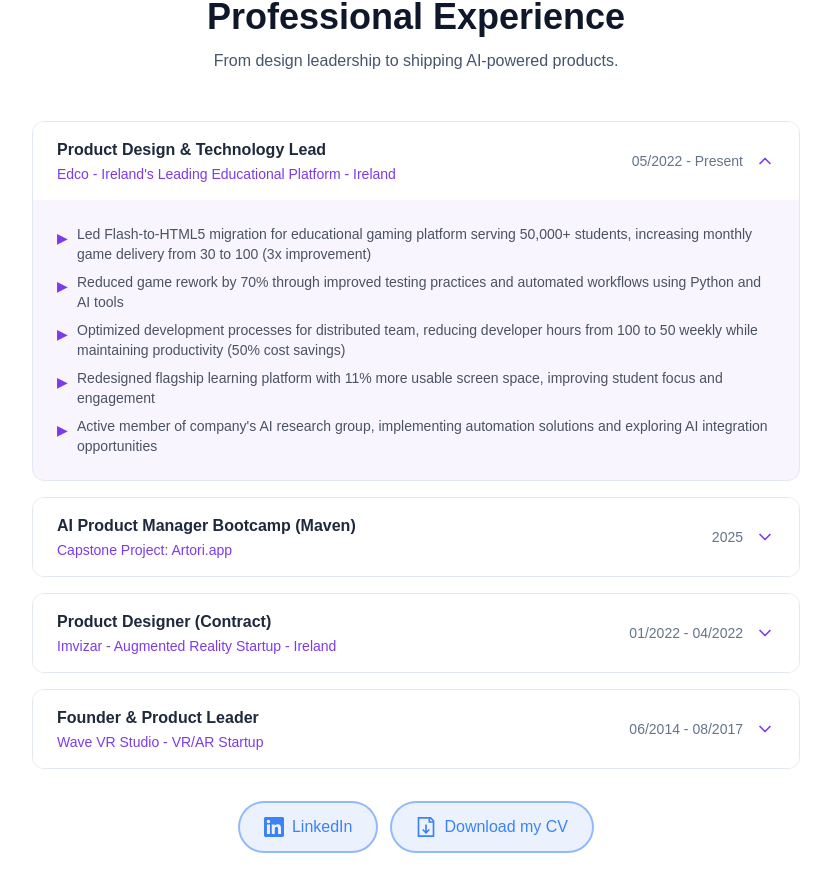
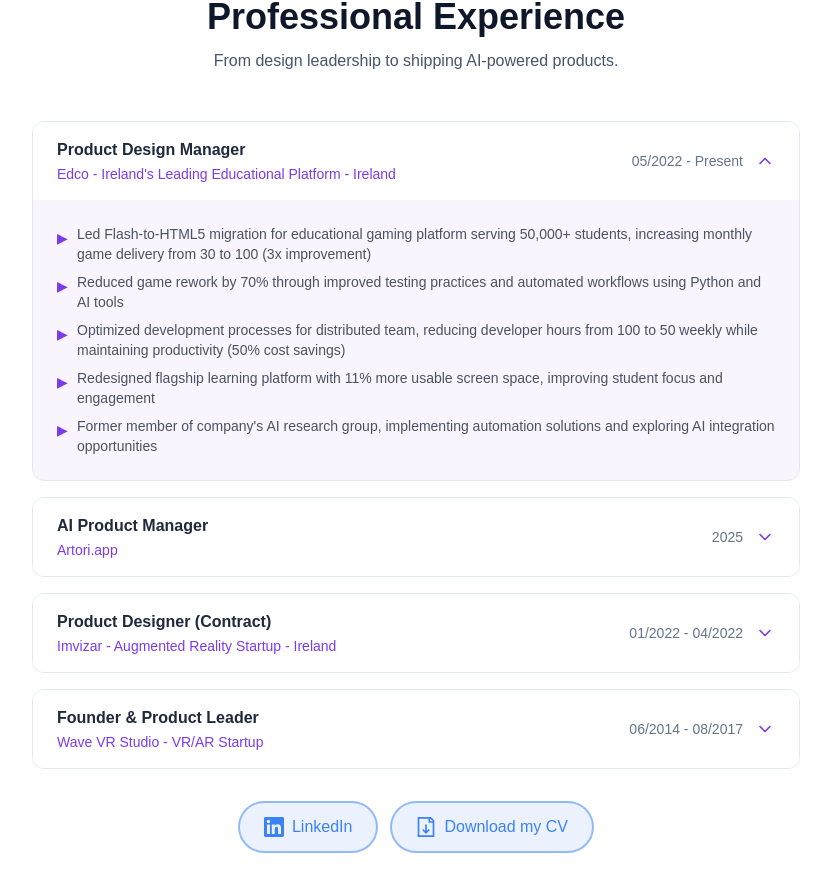
Before and after one commit to brunopinheiroeu/brunopinheiro.eu, a Next.js app: page / in a window 1280 px wide. Shown: the part 1309-2201 px from the top of the page, without its empty margins (264-1095 px from the left). Built offline with nearby package versions, Linux system fonts and the light colour scheme.

Commit message:
updating CV

```diff
--- a/src/components/Experience.tsx
+++ b/src/components/Experience.tsx
@@ -10,7 +10,7 @@
   const [openIdx, setOpenIdx] = useState(0);
   const experience = [
     {
-      title: "Product Design & Technology Lead",
+      title: "Product Design Manager",
       company: "Edco - Ireland's Leading Educational Platform - Ireland",
       period: "05/2022 - Present",
       bullets: [
@@ -18,17 +18,17 @@
         "Reduced game rework by 70% through improved testing practices and automated workflows using Python and AI tools",
         "Optimized development processes for distributed team, reducing developer hours from 100 to 50 weekly while maintaining productivity (50% cost savings)",
         "Redesigned flagship learning platform with 11% more usable screen space, improving student focus and engagement",
-        "Active member of company's AI research group, implementing automation solutions and exploring AI integration opportunities",
+        "Former member of company's AI research group, implementing automation solutions and exploring AI integration opportunities",
       ],
     },
     {
-      title: "AI Product Manager Bootcamp (Maven)",
-      company: "Capstone Project: Artori.app",
+      title: "AI Product Manager",
+      company: "Artori.app",
       period: "2025",
       bullets: [
-        "Built full-stack AI art generator using Next.js, Supabase, and OpenAI APIs in 4-week sprint",
-        "Managed end-to-end product lifecycle from concept to deployment using AI-assisted development (Snapdev)",
-        "Currently live at artori.app, demonstrating rapid prototyping and AI product development capabilities'",
+        "Built full-stack AI Educational Platform using Next.js, Python, and OpenAI APIs in 4-week sprint",
+        "Managed end-to-end product lifecycle from concept to deployment using AI-assisted development (chatGPT, Perplexity AI Deep research, Cursor)",
+        "Currently live at artori.app (Vercel + Render + Mongo), demonstrating rapid prototyping and AI product development capabilities",
       ],
     },
     {
```
Also changed, not shown: 1 other file (tests, documents, lock files or other folders).
